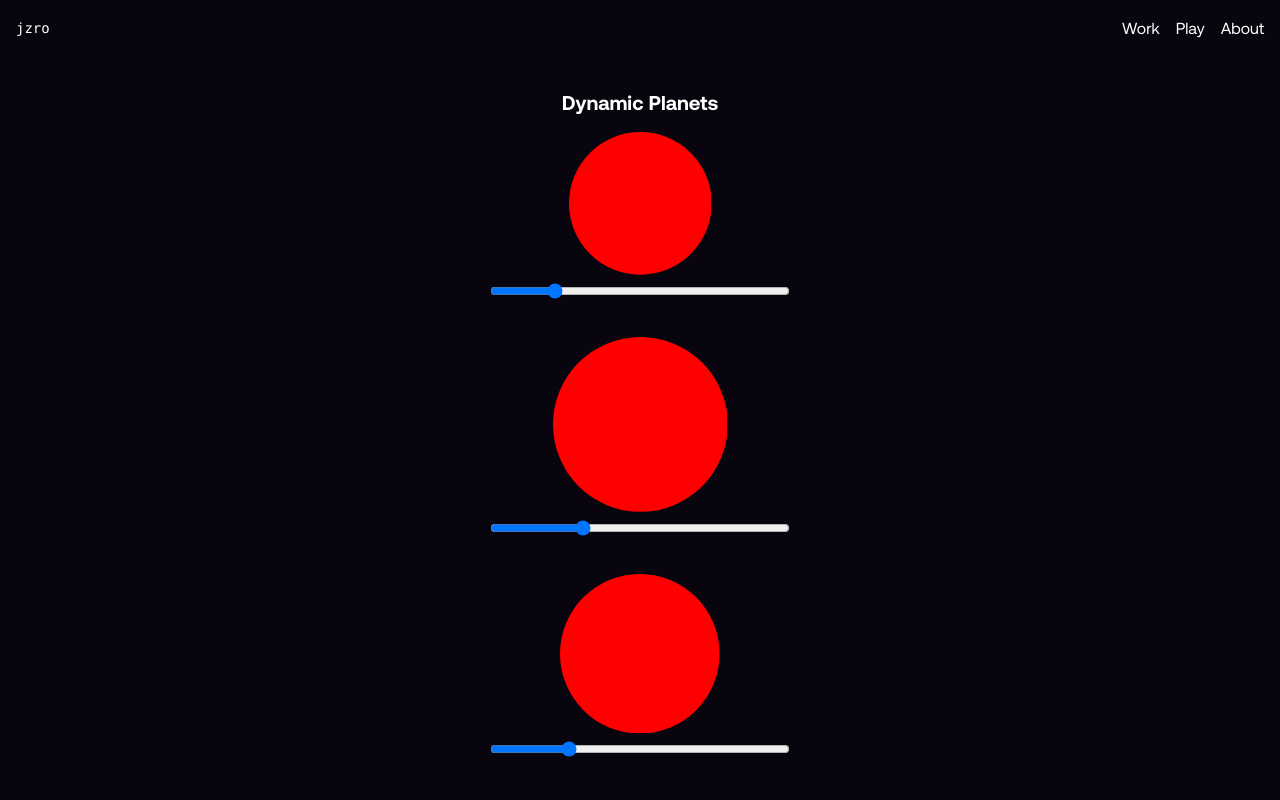
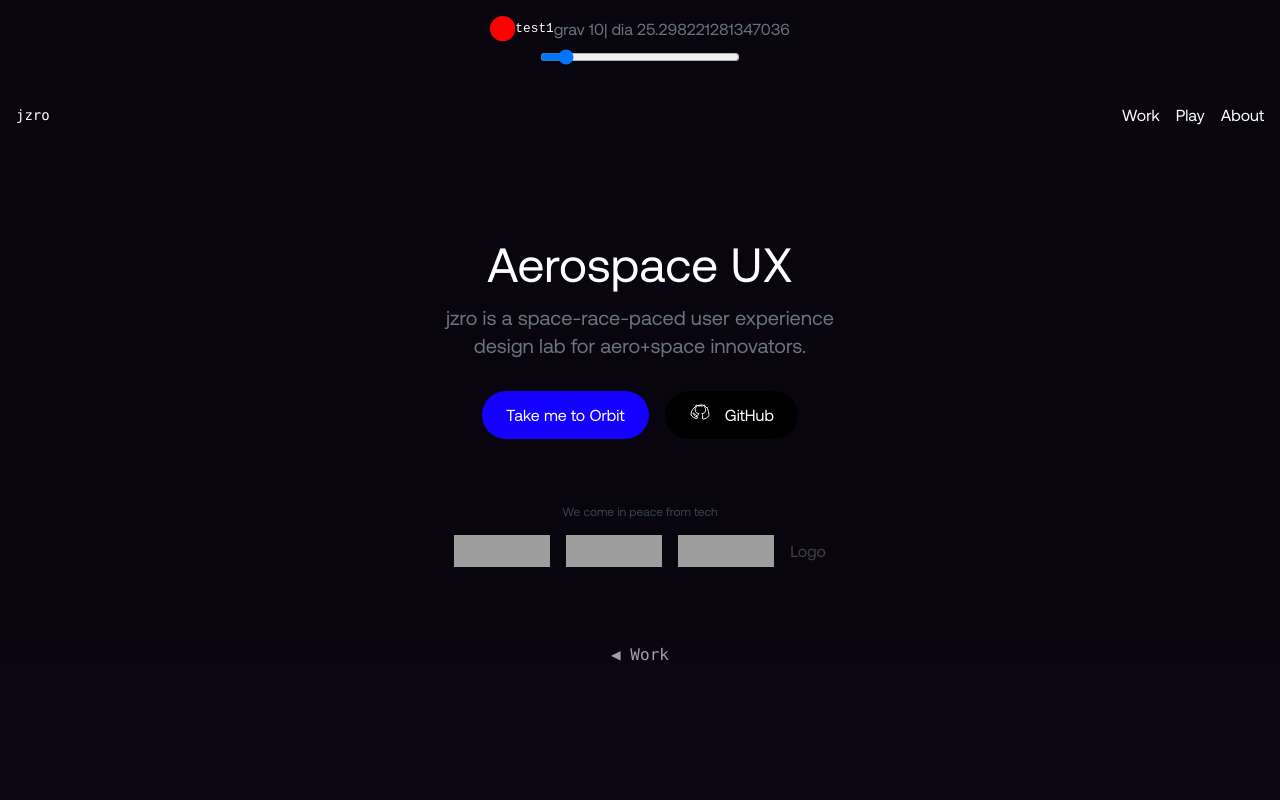
Before and after one commit to hackiku/jzro, a SvelteKit app: page / in a window 1280 px wide. Shown: the top 800 px of the page. Built offline with nearby package versions, Linux system fonts and the light colour scheme; grey boxes are pictures that could not be loaded.

Commit message:
working slider with separate diameter & gravity

```diff
--- a/src/lib/Planet.svelte
+++ b/src/lib/Planet.svelte
@@ -1,6 +1,5 @@
 <script>
-  import { onMount } from 'svelte';
-  import { onDestroy } from 'svelte';
+  import { onMount, onDestroy } from 'svelte';
   import { createEventDispatcher } from 'svelte';
 
   export let initialGravity = 20;
@@ -10,45 +9,46 @@
   export let horizontalLabelOffset = 1;
   export let verticalLabelOffset = 1.4;
 
-  function calculateArea() {
-    return Math.min(window.innerWidth, window.innerHeight) * gravity;
+  function calculateDiameter() {
+    // Adjust this calculation as needed to maintain the proportionality
+    return Math.sqrt(gravity) * (Math.min(window.innerWidth, window.innerHeight) / 100);
   }
 
-  let area = calculateArea();
+  $: diameter = calculateDiameter();
 
-  $: radius = Math.sqrt(area / Math.PI);
-  $: diameter = radius * 2;
-
-  function updateArea() {
-    area = calculateArea();
+  function updateDiameter() {
+    diameter = calculateDiameter();
   }
 
   const dispatch = createEventDispatcher();
   $: if (gravity !== initialGravity) {
     dispatch('gravityChange', { newGravity: gravity });
+    updateDiameter();
   }
 
   onMount(() => {
-    window.addEventListener('resize', updateArea);
+    window.addEventListener('resize', updateDiameter);
   });
 
   onDestroy(() => {
-    window.removeEventListener('resize', updateArea);
+    window.removeEventListener('resize', updateDiameter);
   });
 
 </script>
 
+<!-- Component Markup -->
 <div class="planet-container">
   <div class="planet" style="position: relative; display: inline-flex; align-items: center;">
-    <svg style="display: block;" width={diameter + 'px'} height={diameter + 'px'}>
-      <circle cx={radius} cy={radius} r={radius} fill={color}/>
+    <svg style="width: {diameter}px; height: {diameter}px;">
+      <circle cx={diameter / 2} cy={diameter / 2} r={diameter / 2} fill={color}/>
     </svg>
-    <span class="label" style={`position: absolute; left: ${radius + horizontalLabelOffset * radius}px; top: ${radius - verticalLabelOffset * radius}px; transform: translate(0%, 0%);`}>
-      <slot></slot> <!-- This allows passing in the label when using the component -->
+    <span class="label">
+      {label}
     </span>
+    <p>grav {gravity}</p>
+    <p> | dia {diameter}</p>
   </div>
 
-  <!-- Slider for adjusting gravity -->
   <div class="gravity-slider">
     <input type="range" min="0" max="100" bind:value={gravity}>
   </div>
@@ -66,7 +66,7 @@
 
   .gravity-slider input[type=range] {
     width: 100%;
-    max-width: 300px; /* Adjust as needed */
+    max-width: 200px; /* Adjust as needed */
   }
 
   .planet circle {
--- a/src/routes/+page.svelte
+++ b/src/routes/+page.svelte
@@ -4,30 +4,15 @@
   import Portfolio from '$lib/Portfolio.svelte';
 
 
-  let planets = [
-    { id: 1, gravity: 20, label: 'SaaS-tier design' },
-    { id: 2, gravity: 30, label: 'Need Design' },
-    { id: 3, gravity: 25, label: 'Planet 3' }
-  ];
-
-  function updateGravity(id, newGravity) {
-    const planetIndex = planets.findIndex(p => p.id === id);
-    if (planetIndex !== -1) {
-      planets[planetIndex].gravity = newGravity;
-    }
-  }
-
-
   onMount(() => {
-    // Any logic you need to execute when the component is first mounted
-    // This could include fetching data, setting up state, etc.
+    // Additional setup if needed
   });
 
-  // If you need to handle resizing or other interactions for the 'Planet',
-  // you would add that logic here, otherwise, the 'Planet' component will
-  // manage its own state and behavior.
 </script>
 
+<Planet initialGravity={10} color={"blue"} label={"test1"} />
+
+<!-- <Planet initialGravity={40} color="green" label="test2" /> -->
 
 
 <div class="container mx-auto px-4">
@@ -43,18 +28,6 @@
   </header>
 </div>
 
-<!-- Assuming this is another section where you want to display planets dynamically -->
-<section class="py-8 px-8 md:px-8">
-  <div class="max-w-xl mx-auto text-center">
-    <h3 class="text-xl font-bold mb-4">Dynamic Planets</h3>
-    {#each planets as planet (planet.id)}
-      <div class="mb-8">
-        <Planet initialGravity={planet.gravity} color="#fffff" label={planet.label}
-                on:gravityChange={(event) => updateGravity(planet.id, event.detail.newGravity)} />
-      </div>
-    {/each}
-  </div>
-</section>
 
 <!-- hero -->
 <section class="hero mt-16 py-8 flex justify-center items-center">
@@ -78,6 +51,7 @@
   </div>
 </section>
 
+
   <!-- logos -->
   <section class="py-8 text-center mb-4">
     <h3 class="mb-4 text-xs text-gray-700">We come in peace from tech</h3>
@@ -99,7 +73,7 @@
   <section class="py-8 px-8 md:px-8 bg-lighterBg">
     <div class="flex flex-wrap items-center max-w-xl mx-auto mt-8 py-12">
       <div class="w-full md:w-1/2 p-4 relative">
-        <!-- <Planet initialGravity={20} color="blue" label="SaaS-tier design"/> -->
+        <!-- <Planet initialGravity={10} color="blue" label="SaaS"/> -->
       </div>
       <div class="w-full md:w-1/2">
         <h3 class="text-2xl font-bold mb-3">Words & design for the space industry</h3>
@@ -115,6 +89,11 @@
   <div class="max-w-xl mx-auto text-center">
     <h3 class="text-xl font-bold mb-4">Rate the gravity of the situation</h3>
     <p class="text-xl mb-8">Aerospace needs UX posthaste</p>
+
+    <!-- Single Planet Component -->
+    <div class="mb-8">
+      <!-- <Planet initialGravity={30} color="blue" label="UX Importance"/> -->
+    </div>
   </div>
 </section>
 
```
